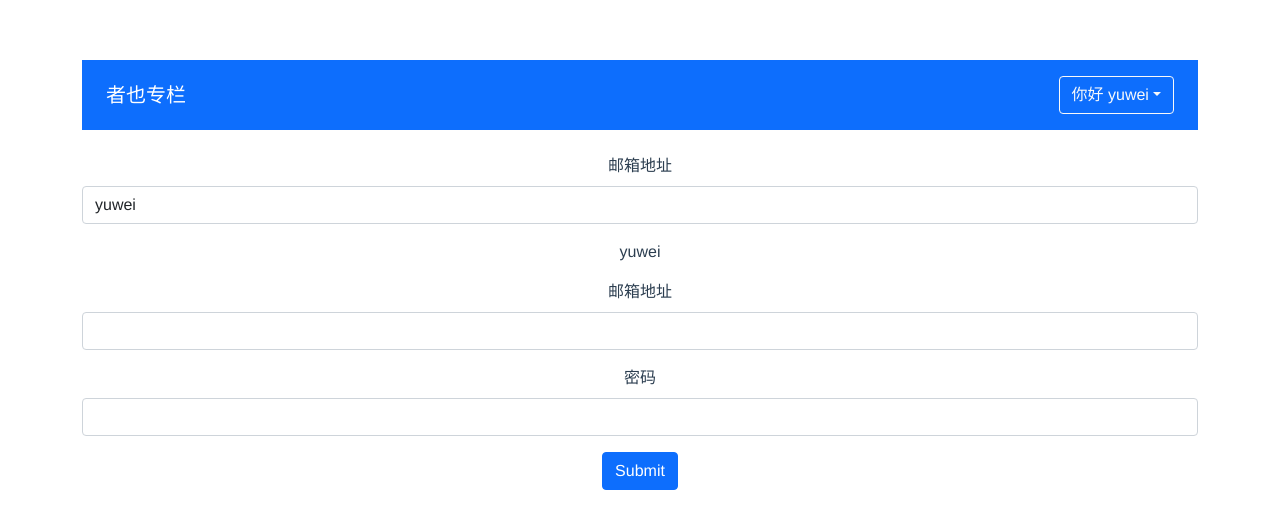
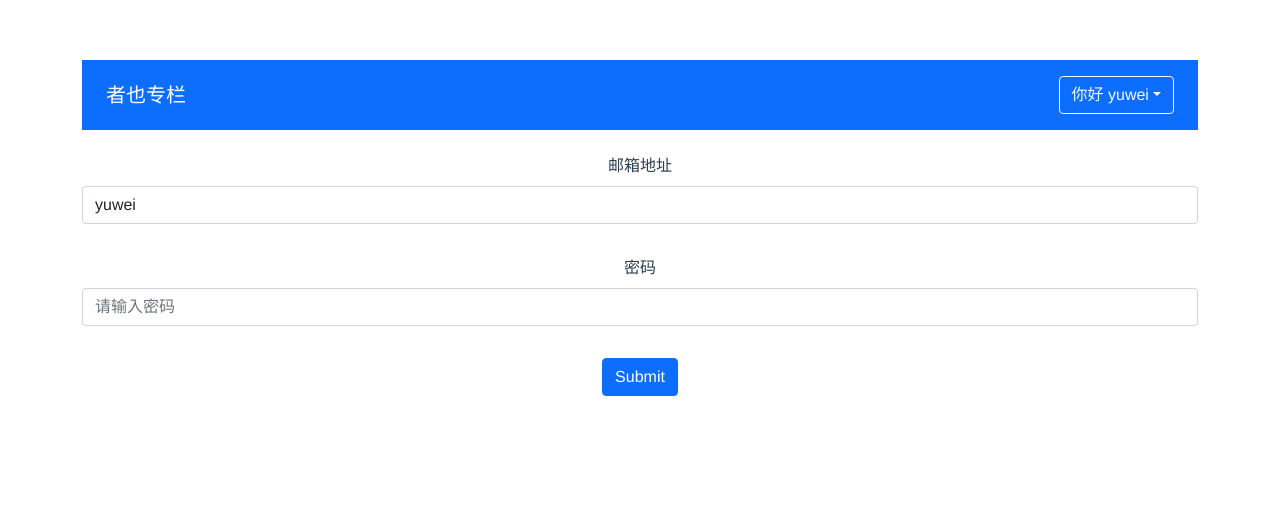
Before and after one commit to dik111/vue3-zheye, a Vue app: page / in a window 1280 px wide. Shown: the top 528 px of the page. Built offline with nearby package versions, Linux system fonts and the light colour scheme.

Commit message:
:sparkles: attrs

```diff
--- a/src/App.vue
+++ b/src/App.vue
@@ -5,23 +5,17 @@
     <form action="">
       <div class="mb-3">
         <label class="form-label">邮箱地址</label>
-        <validate-input :rules="emailRules" v-model="emailVal"></validate-input>
-        {{emailVal}}
+        <validate-input :rules="emailRules"
+                        v-model="emailVal"
+                        placeholder="请输入邮箱地址"
+                        type="text"
+        ></validate-input>
       </div>
       <div class="mb-3">
-        <label for="exampleInputEmail1" class="form-label">邮箱地址</label>
-        <input
-          type="email" class="form-control" id="exampleInputEmail1" aria-describedby="emailHelp"
-          v-model="emailRef.val"
-          @blur="validateEmail"
-        >
-        <div class="form-text" v-if="emailRef.error">{{emailRef.message}}</div>
-      </div>
-      <div class="mb-3">
-        <label for="exampleInputPassword1" class="form-label">密码</label>
-        <input
-          type="password" class="form-control" id="exampleInputPassword1"
-        >
+        <label  class="form-label">密码</label>
+        <validate-input
+          type="password" placeholder="请输入密码"
+        ></validate-input>
       </div>
       <button type="submit" class="btn btn-primary">Submit</button>
     </form>
--- a/src/components/ValidateInput.vue
+++ b/src/components/ValidateInput.vue
@@ -1,11 +1,12 @@
 <template>
   <div class="validate-input-container pb-3">
-    <input type="text"
+    <input
       class="form-control"
            :class="{'is-invalid':inputRef.error}"
            :value="inputRef.val"
            @blur="validateInput"
            @input="updateValue"
+      v-bind="$attrs"
     >
   </div>
   <span v-if="inputRef.error" class="invalid-feedback">123213</span>
@@ -24,6 +25,7 @@
     rules: Array as PropType<RulesProp>,
     modelValue: String
   },
+  inheritAttrs: false,
   setup (props, context) {
     const inputRef = reactive({
       val: props.modelValue || '',
```
